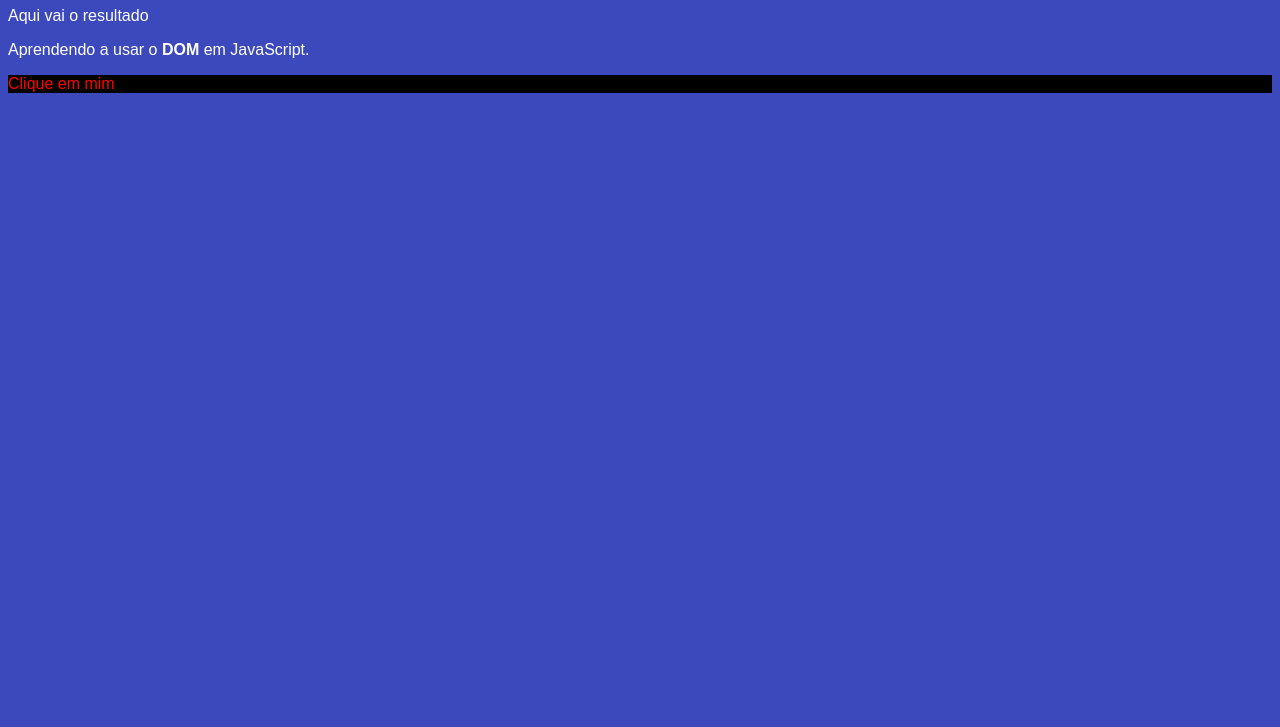
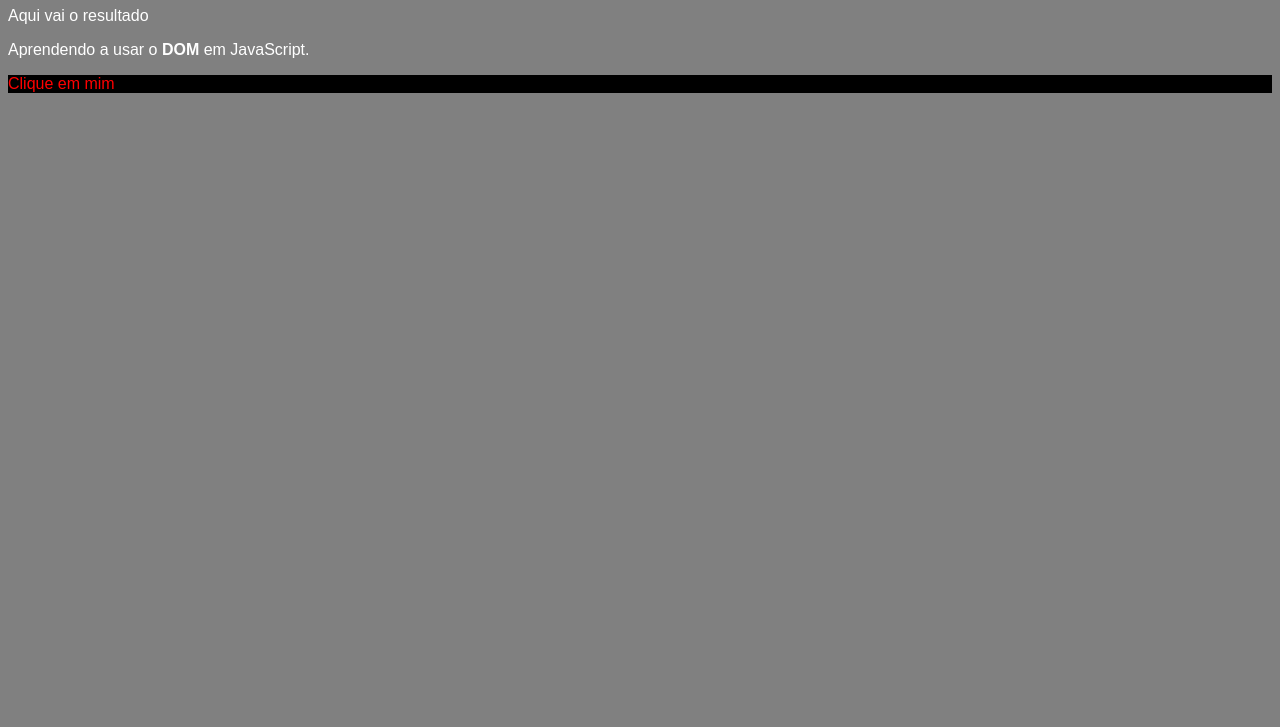
Before and after one commit to devwebstudent/javascript, a plain HTML site: page aula09/ex005.html in a window 1280 px wide. Shown: the part 73-800 px from the top of the page. Drawn offline with Linux system fonts and the light colour scheme.

Commit message:
pequeno update, apenas para revisar matéria

```diff
--- a/aula09/ex005.html
+++ b/aula09/ex005.html
@@ -21,6 +21,7 @@
 
     <script>
         var corpo = window.document.body
+        corpo.style.backgroundColor = 'gray'
         // // var p1 = window.document.getElementsByTagName('p')[0]
         // var p2 = window.document.getElementsByTagName('p')[1]
         // var d = window.document.getElementById('msg') // Selecionando por ID
```
